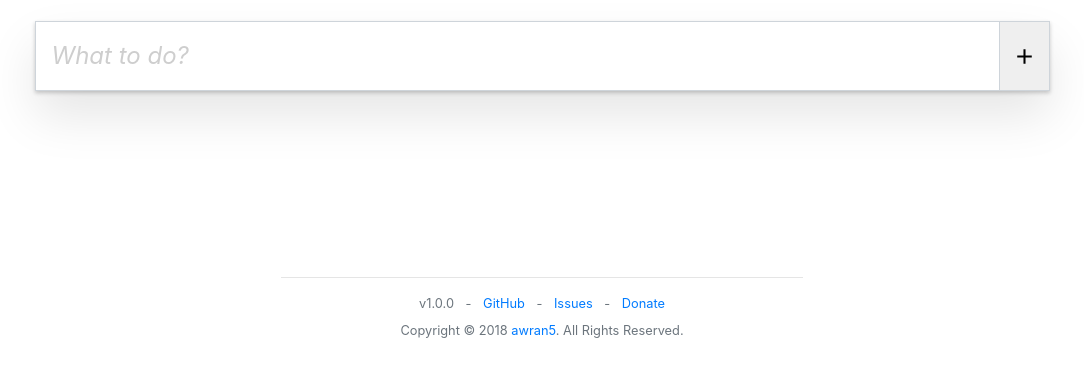
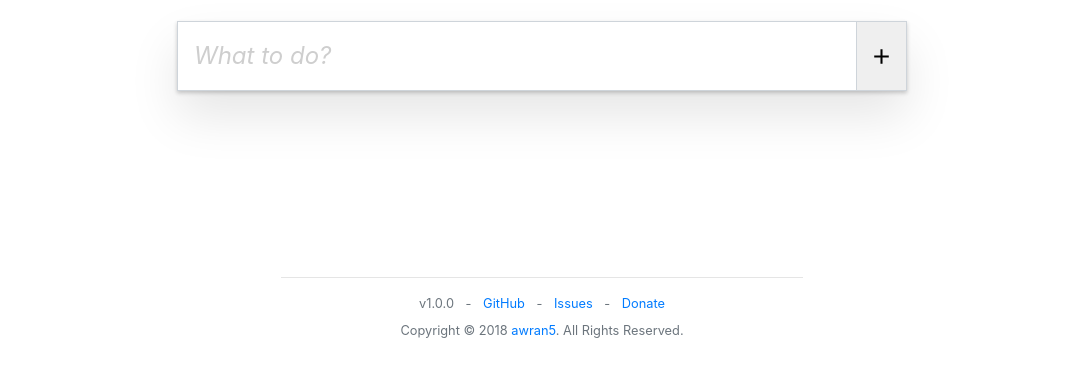
Before and after one commit to awran5/todo-list, a plain HTML site: page index.html in a window 1280 px wide. Shown: the part 181-558 px from the top of the page, without its empty margins (98-1182 px from the left). Drawn offline with Linux system fonts and the light colour scheme.

Commit message:
Update index.html

```diff
--- a/index.html
+++ b/index.html
@@ -21,7 +21,7 @@
 
     <main role="main" class="container text-center">
         <div class="row">
-            <div class="col-11 mx-auto">
+            <div class="col-11 col-md-8 mx-auto">
                 <div class="todo-container">
                     <form id="toDo" class="todo">
                         <h1 id="mainTitle" class="display-2 main-title my-4 py-4">todo<span class="sub-title">list</span></h1>
```
